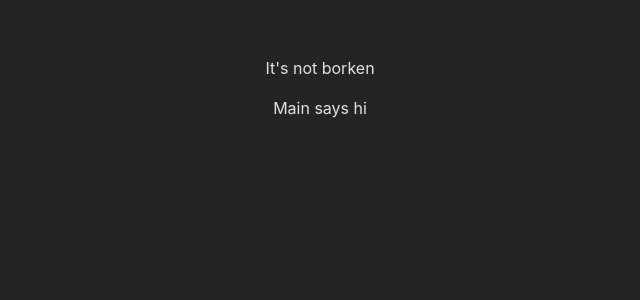
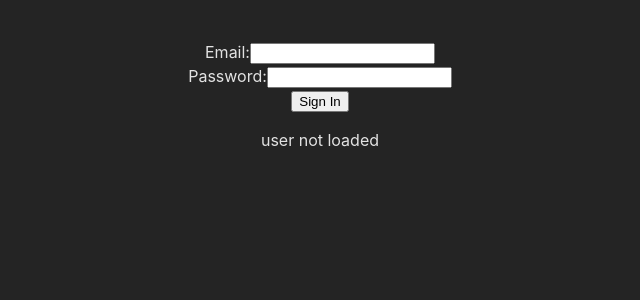
Before and after one commit to tollview/TollViewWebView, a React (Vite) app: page / in a window 1280 px wide. Shown: the top 300 px of the page, without its empty margins (320-960 px from the left). Built offline with nearby package versions, Linux system fonts and the light colour scheme; no server answers; the database is empty.

Commit message:
added user authentication in existing firebase auth service

```diff
--- a/src/App.tsx
+++ b/src/App.tsx
@@ -4,7 +4,6 @@ function App() {
 
   return (
     <>
-      <p>It's not borken</p>
     </>
   )
 }
--- a/src/main.tsx
+++ b/src/main.tsx
@@ -1,9 +1,10 @@
-import React, { useEffect } from 'react';
+import React, { useState } from 'react';
 import ReactDOM from 'react-dom/client';
 import App from './App.tsx';
 import './index.css';
 import { initializeApp } from 'firebase/app';
 import { getDatabase, ref, child, get } from 'firebase/database';
+import { getAuth, signInWithEmailAndPassword, User } from "firebase/auth";
 
 const firebaseConfig = {
     apiKey: 'AIzaSyCm-l8Os6PK9OzSytq18r2NpH_zxHcXLKY',
@@ -17,27 +18,51 @@ const firebaseConfig = {
 };
 
 function AppWrapper() {
-    useEffect(() => {
+    const [user, setUser] = useState<User | null>(null);
+    const [email, setEmail] = useState('');
+    const [password, setPassword] = useState('');
+
+    const handleSignIn = async () => {
         const app = initializeApp(firebaseConfig);
-        const db = getDatabase(app);
-        const dbRef = ref(db);
+        const auth = getAuth(app);
 
-        get(child(dbRef, 'users')).then((snapshot) => {
+        try {
+            const userCredential = await signInWithEmailAndPassword(auth, email, password);
+            setUser(userCredential.user);
+
+            const db = getDatabase(app);
+            const dbRef = ref(db);
+
+            const snapshot = await get(child(dbRef, 'users'));
             if (snapshot.exists()) {
                 console.log(snapshot.val());
             } else {
                 console.log("No data available");
             }
-        }).catch((error) => console.log(error));
-
-        return () => {
-        };
-    }, []);
+        } catch (error) {
+            console.log(error)
+        }
+    };
 
     return (
         <React.StrictMode>
-            <App />
-            <p>Main says hi</p>
+            <div>
+                <label>Email:</label>
+                <input type="email" value={email} onChange={(e) => setEmail(e.target.value)} />
+                <br />
+                <label>Password:</label>
+                <input type="password" value={password} onChange={(e) => setPassword(e.target.value)} />
+                <br />
+                <button onClick={handleSignIn}>Sign In</button>
+            </div>
+            {user ? (
+                <>
+                    <p>Welcome, {user.email}!</p>
+                    <App />
+                </>
+            ) : (
+                <p>user not loaded</p>
+            )}
         </React.StrictMode>
     );
 }
```
